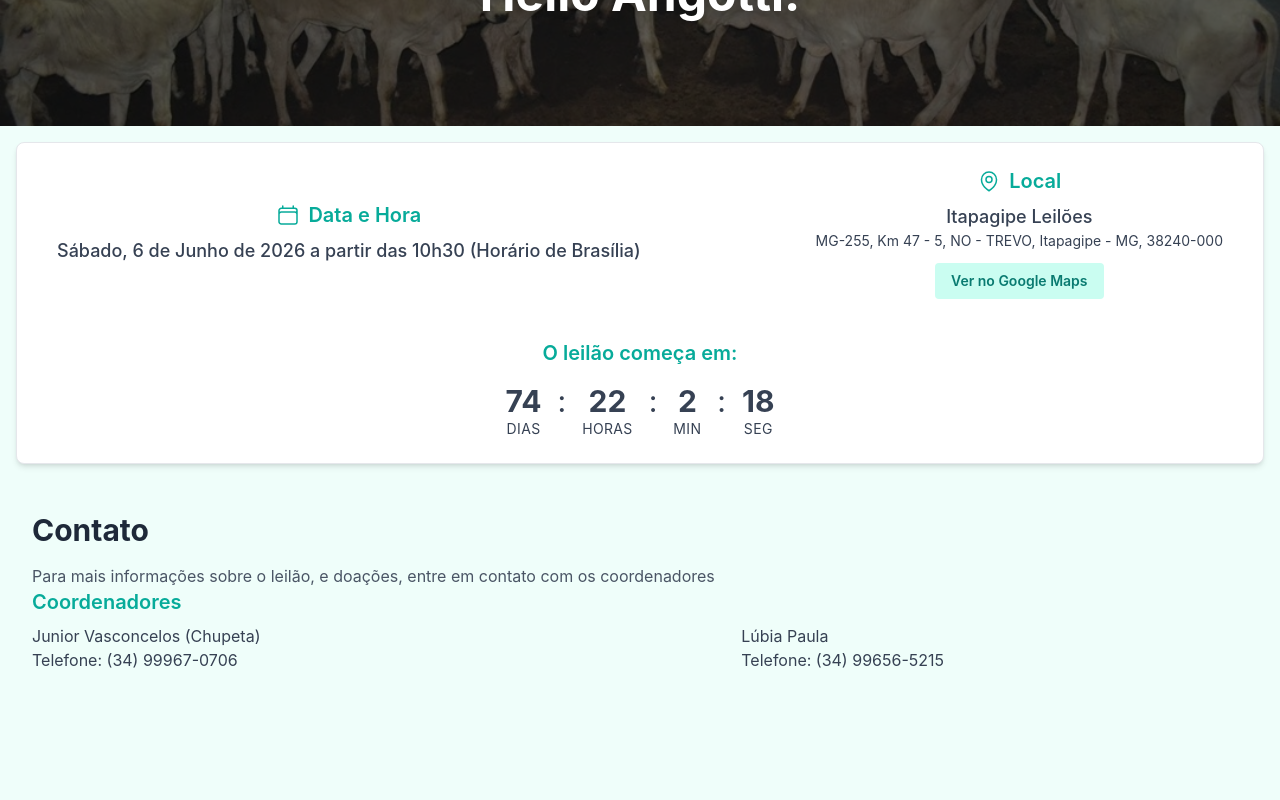
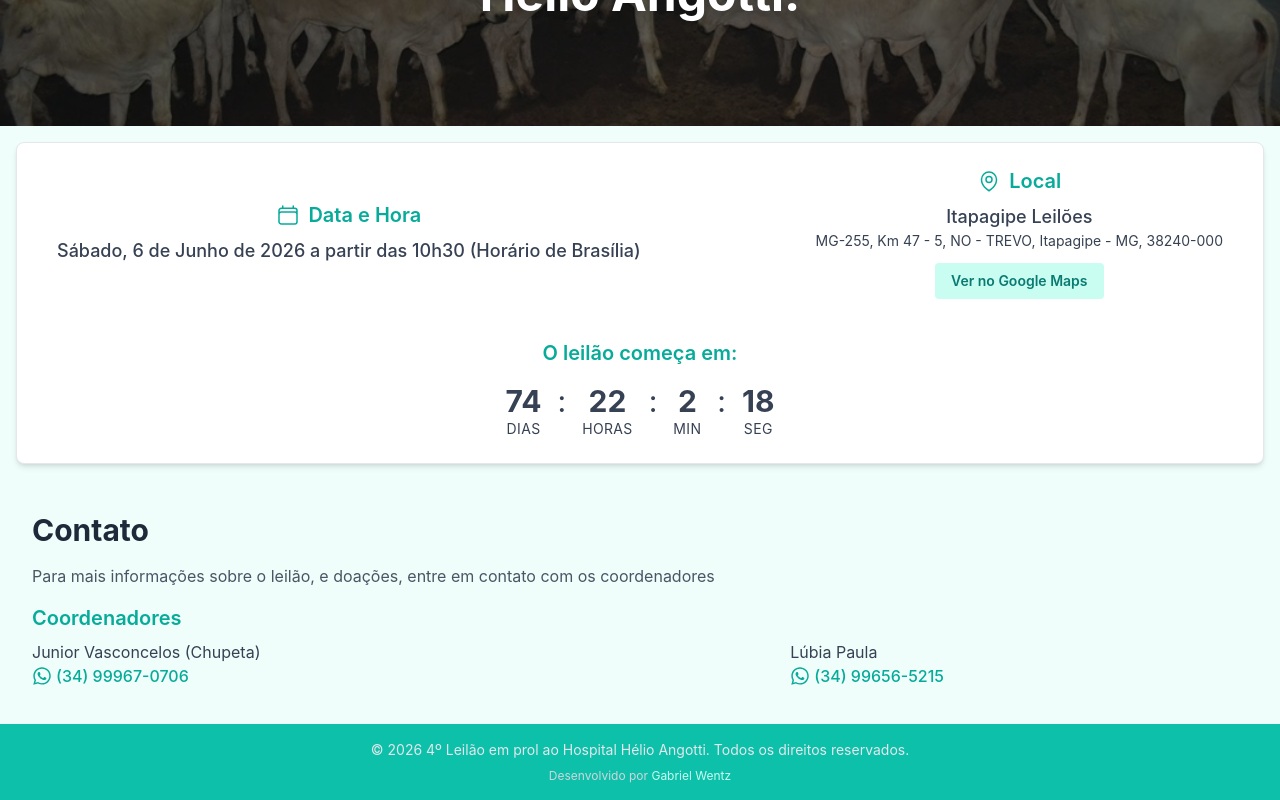
Before and after one commit to gewentz/landingPage, a React (Vite) app: page / in a window 1280 px wide. Shown: the part 322-1122 px from the top of the page. Before the commit the page ends 1026 px from the top, so only its background shows below. Built offline with nearby package versions, Linux system fonts and the light colour scheme.

Commit message:
added footer

```diff
--- a/src/App.jsx
+++ b/src/App.jsx
@@ -32,7 +32,9 @@
       <nav className="bg-persian-green-600 w-full h-16 shrink-0 z-50">
         <div className="container px-20 mx-auto h-full flex items-center justify-between">
           <span id="inicio" className="flex justify-center items-center gap-2">
-            <h1 className="text-white text-xl font-bold">4º Leilão em prol ao</h1>
+            <h1 className="text-white text-xl font-bold">
+              4º Leilão em prol ao
+            </h1>
             <img
               className="h-16"
               src="/logo-hha-branca.png"
@@ -193,29 +195,77 @@
       <section id="contato" className="w-full p-8">
         <div className="container mx-auto">
           <h2 className="text-3xl font-bold text-gray-800 mb-4">Contato</h2>
-          <p className="text-gray-600">
-            Para mais informações sobre o leilão, e doações, entre em contato com os coordenadores
+          <p className="text-gray-600 mb-4">
+            Para mais informações sobre o leilão, e doações, entre em contato
+            com os coordenadores
           </p>
         </div>
         <div className="container mx-auto">
           <div className="flex flex-col gap-2">
-              <h3 className="text-xl font-semibold text-persian-green-600">Coordenadores</h3>
+            <h3 className="text-xl font-semibold text-persian-green-600">
+              Coordenadores
+            </h3>
             <div className="flex justify-between items-center w-3/4 gap-2">
               <p className="text-gray-700">
                 Junior Vasconcelos (Chupeta)
                 <br />
-                Telefone: (34) 99967-0706
+                <a
+                  href="https://wa.me/5534999670706"
+                  target="_blank"
+                  rel="noopener noreferrer"
+                  className="inline-flex items-center gap-1 text-persian-green-600 font-medium hover:text-persian-green-700 hover:underline"
+                >
+                  <svg
+                    xmlns="http://www.w3.org/2000/svg"
+                    viewBox="0 0 448 512"
+                    className="w-5 h-5 fill-current"
+                  >
+                    <path d="M380.9 97.1C339 55.1 283.2 32 223.9 32c-122.4 0-222 99.6-222 222 0 39.1 10.2 77.3 29.6 111L0 480l117.7-30.9c32.4 17.7 68.9 27 106.1 27h.1c122.3 0 224.1-99.6 224.1-222 0-59.3-25.2-115-67.1-157zm-157 341.6c-33.2 0-65.7-8.9-94-25.7l-6.7-4-69.8 18.3L72 359.2l-4.4-7c-18.5-29.4-28.2-63.3-28.2-98.2 0-101.7 82.8-184.5 184.6-184.5 49.3 0 95.6 19.2 130.4 54.1 34.8 34.9 56.2 81.2 56.1 130.5 0 101.8-84.9 184.6-186.6 184.6zm101.2-138.2c-5.5-2.8-32.8-16.2-37.9-18-5.1-1.9-8.8-2.8-12.5 2.8-3.7 5.6-14.3 18-17.6 21.8-3.2 3.7-6.5 4.2-12 1.4-32.6-16.3-54-29.1-75.5-66-5.7-9.8 5.7-9.1 16.3-30.3 1.8-3.7 .9-6.9-.5-9.7-1.4-2.8-12.5-30.1-17.1-41.2-4.5-10.8-9.1-9.3-12.5-9.5-3.2-.2-6.9-.2-10.6-.2-3.7 0-9.7 1.4-14.8 6.9-5.1 5.6-19.4 19-19.4 46.3 0 27.3 19.9 53.7 22.6 57.4 2.8 3.7 39.1 59.7 94.8 83.8 35.2 15.2 49 16.5 66.6 13.9 10.7-1.6 32.8-13.4 37.4-26.4 4.6-13 4.6-24.1 3.2-26.4-1.3-2.5-5-3.9-10.5-6.6z" />
+                  </svg>
+                  (34) 99967-0706
+                </a>
               </p>
               <p className="text-gray-700">
                 Lúbia Paula
                 <br />
-                Telefone: (34) 99656-5215
+                <a
+                  href="https://wa.me/5534996565215"
+                  target="_blank"
+                  rel="noopener noreferrer"
+                  className="inline-flex items-center gap-1 text-persian-green-600 font-medium hover:text-persian-green-700 hover:underline"
+                >
+                  <svg
+                    xmlns="http://www.w3.org/2000/svg"
+                    viewBox="0 0 448 512"
+                    className="w-5 h-5 fill-current"
+                  >
+                    <path d="M380.9 97.1C339 55.1 283.2 32 223.9 32c-122.4 0-222 99.6-222 222 0 39.1 10.2 77.3 29.6 111L0 480l117.7-30.9c32.4 17.7 68.9 27 106.1 27h.1c122.3 0 224.1-99.6 224.1-222 0-59.3-25.2-115-67.1-157zm-157 341.6c-33.2 0-65.7-8.9-94-25.7l-6.7-4-69.8 18.3L72 359.2l-4.4-7c-18.5-29.4-28.2-63.3-28.2-98.2 0-101.7 82.8-184.5 184.6-184.5 49.3 0 95.6 19.2 130.4 54.1 34.8 34.9 56.2 81.2 56.1 130.5 0 101.8-84.9 184.6-186.6 184.6zm101.2-138.2c-5.5-2.8-32.8-16.2-37.9-18-5.1-1.9-8.8-2.8-12.5 2.8-3.7 5.6-14.3 18-17.6 21.8-3.2 3.7-6.5 4.2-12 1.4-32.6-16.3-54-29.1-75.5-66-5.7-9.8 5.7-9.1 16.3-30.3 1.8-3.7 .9-6.9-.5-9.7-1.4-2.8-12.5-30.1-17.1-41.2-4.5-10.8-9.1-9.3-12.5-9.5-3.2-.2-6.9-.2-10.6-.2-3.7 0-9.7 1.4-14.8 6.9-5.1 5.6-19.4 19-19.4 46.3 0 27.3 19.9 53.7 22.6 57.4 2.8 3.7 39.1 59.7 94.8 83.8 35.2 15.2 49 16.5 66.6 13.9 10.7-1.6 32.8-13.4 37.4-26.4 4.6-13 4.6-24.1 3.2-26.4-1.3-2.5-5-3.9-10.5-6.6z" />
+                  </svg>
+                  (34) 99656-5215
+                </a>
               </p>
-
             </div>
           </div>
         </div>
       </section>
+      <footer>
+        <div className=" bg-persian-green-500 w-full text-center py-4 text-gray-200 text-sm">
+          <p>
+            &copy; 2026 4º Leilão em prol ao Hospital Hélio Angotti. Todos os
+            direitos reservados.
+          </p>
+          <p className="text-center text-gray-300 text-xs mt-2">
+            Desenvolvido por{" "}
+            <a
+              href="https://gabriel-wentz.vercel.app/"
+              className="text-persian-green-100 hover:text-persian-green-900 hover:underline"
+            >
+              Gabriel Wentz
+            </a>
+          </p>
+        </div>
+        <div></div>
+      </footer>
     </main>
   );
 }
```
